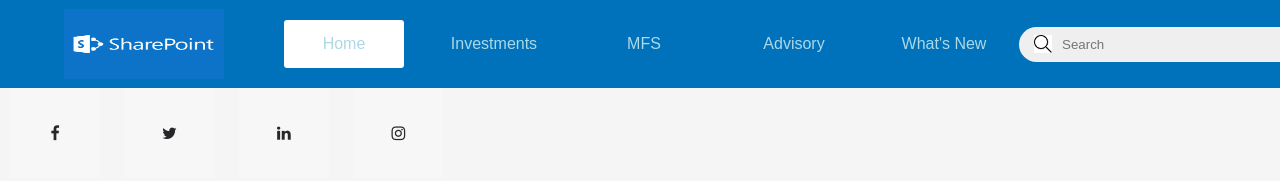
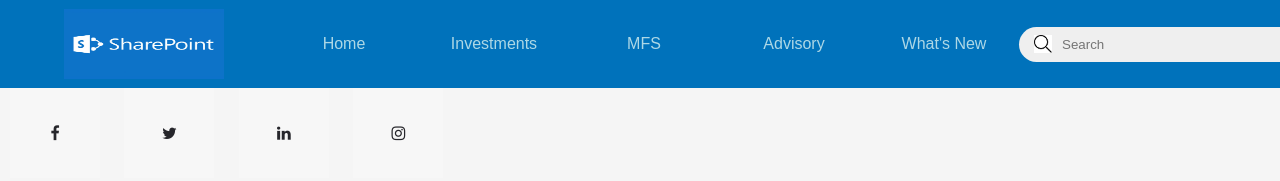
Before and after one commit to NomsB/SharePoint, a plain HTML site: page Social Media.html in a window 1280 px wide. Shown: the top 181 px of the page. Drawn offline with Linux system fonts and the light colour scheme.

Commit message:
Update Social Media.html

```diff
--- a/Social Media.html
+++ b/Social Media.html
@@ -16,7 +16,7 @@
                 <!--<li><img src="images/notification.png" alt=""></li>-->
                 <div class="menu-bar">
                     <ul>
-                        <li class="active"><a href="#">Home</a></li>
+                        <li><a href="index.html">Home</a></li>
                         <li><a href="#">Investments</a></li>
                         <li><a href="#">MFS</a></li>
                         <li><a href="#">Advisory</a></li>
```
